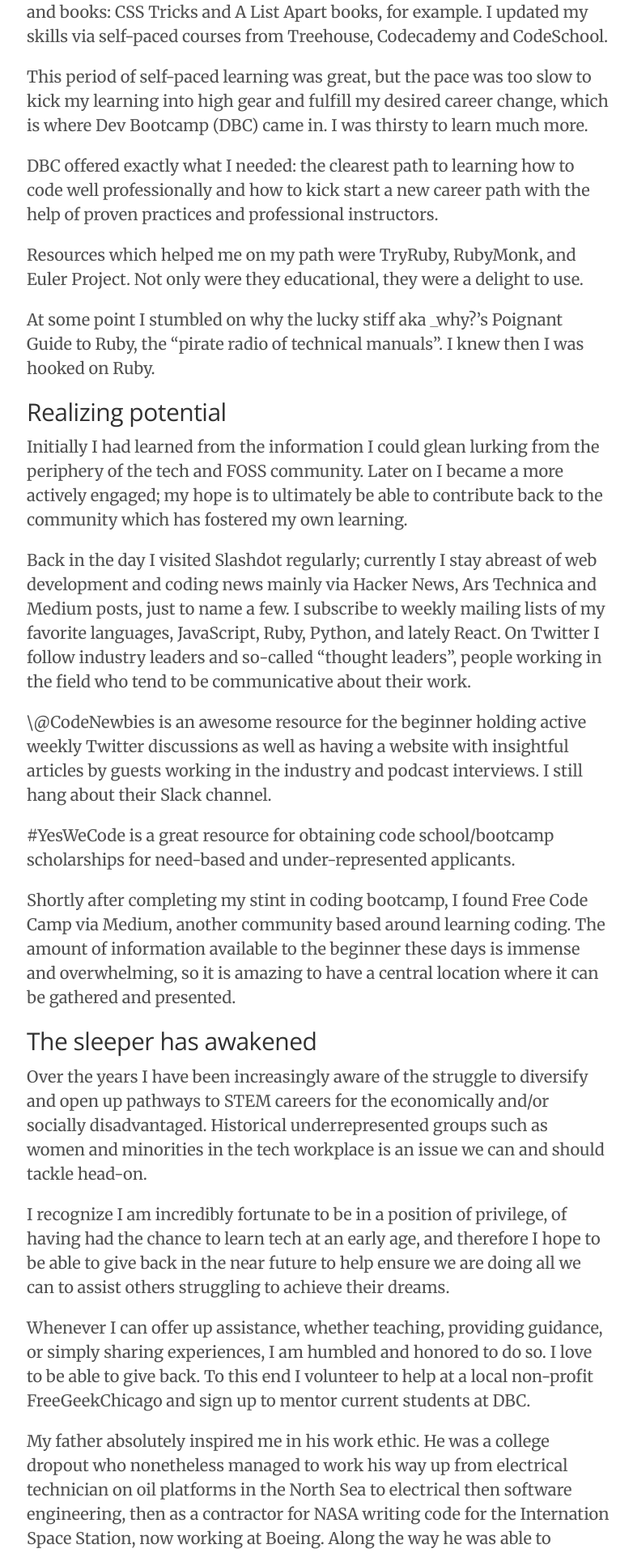
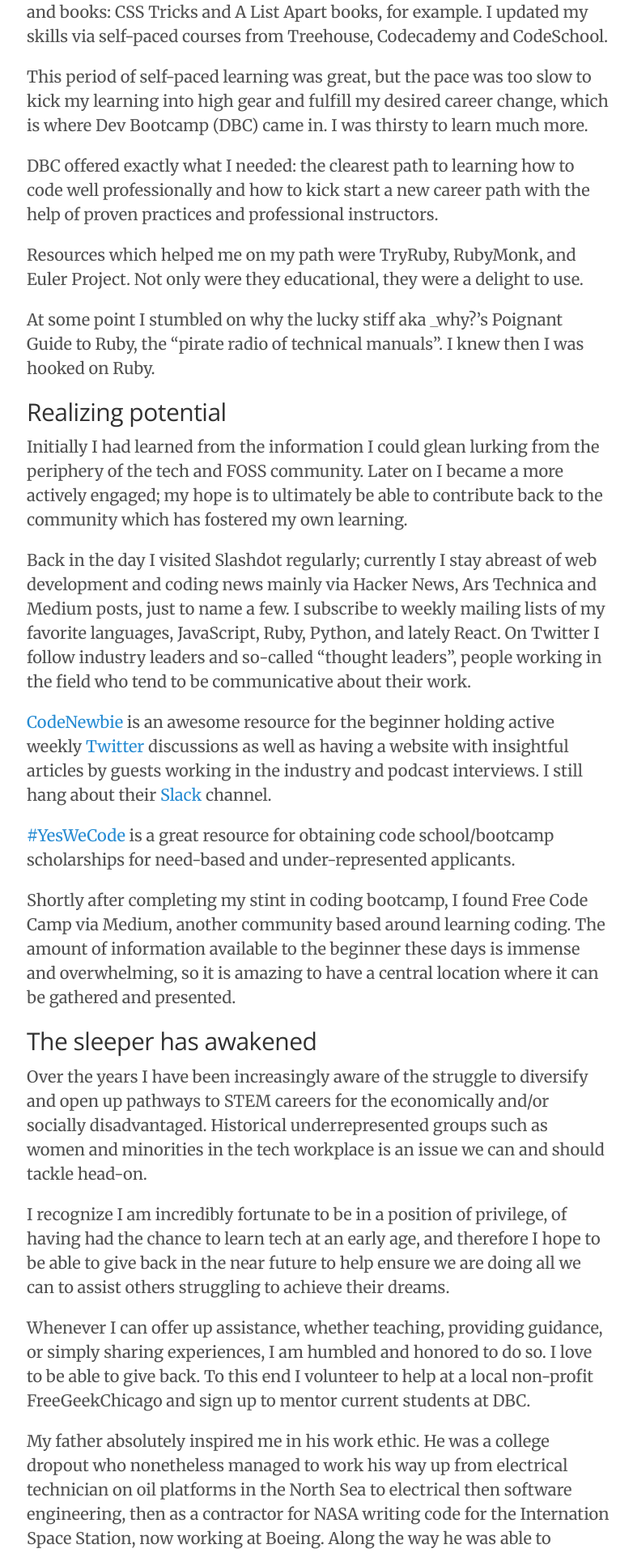
Before and after one commit to nchristiny/nchristiny.github.io, a Jekyll site: the page built from history/part2.md, in a window 1280 px wide. Shown: the part 1595-3513 px from the top of the page at 81% size, without its empty margins (247-1029 px from the left). Built offline with Jekyll 4.4.1, drawn with Linux system fonts in a browser that asks for light colours; nearby versions of some CDN libraries; comment, search, counter and statistics services are not loaded.

Commit message:
Add links to resources

```diff
--- a/history/part2.md
+++ b/history/part2.md
@@ -38,9 +38,9 @@
 
 Back in the day I visited Slashdot regularly; currently I stay abreast of web development and coding news mainly via Hacker News, Ars Technica and Medium posts, just to name a few. I subscribe to weekly mailing lists of my favorite languages, JavaScript, Ruby, Python, and lately React. On Twitter I follow industry leaders and so-called "thought leaders", people working in the field who tend to be communicative about their work.
 
-\@CodeNewbies is an awesome resource for the beginner holding active weekly Twitter discussions as well as having a website with insightful articles by guests working in the industry and podcast interviews. I still hang about their Slack channel.
+[CodeNewbie](http://www.codenewbie.org/) is an awesome resource for the beginner holding active weekly [Twitter](https://twitter.com/CodeNewbies) discussions as well as having a website with insightful articles by guests working in the industry and podcast interviews. I still hang about their [Slack](https://codenewbie.slack.com) channel.
 
-\#YesWeCode is a great resource for obtaining code school/bootcamp scholarships for need-based and under-represented applicants.
+[#YesWeCode](http://www.yeswecode.org/) is a great resource for obtaining code school/bootcamp scholarships for need-based and under-represented applicants.
 
 Shortly after completing my stint in coding bootcamp, I found Free Code Camp via Medium, another community based around learning coding. The amount of information available to the beginner these days is immense and overwhelming, so it is amazing to have a central location where it can be gathered and presented.
 
```
